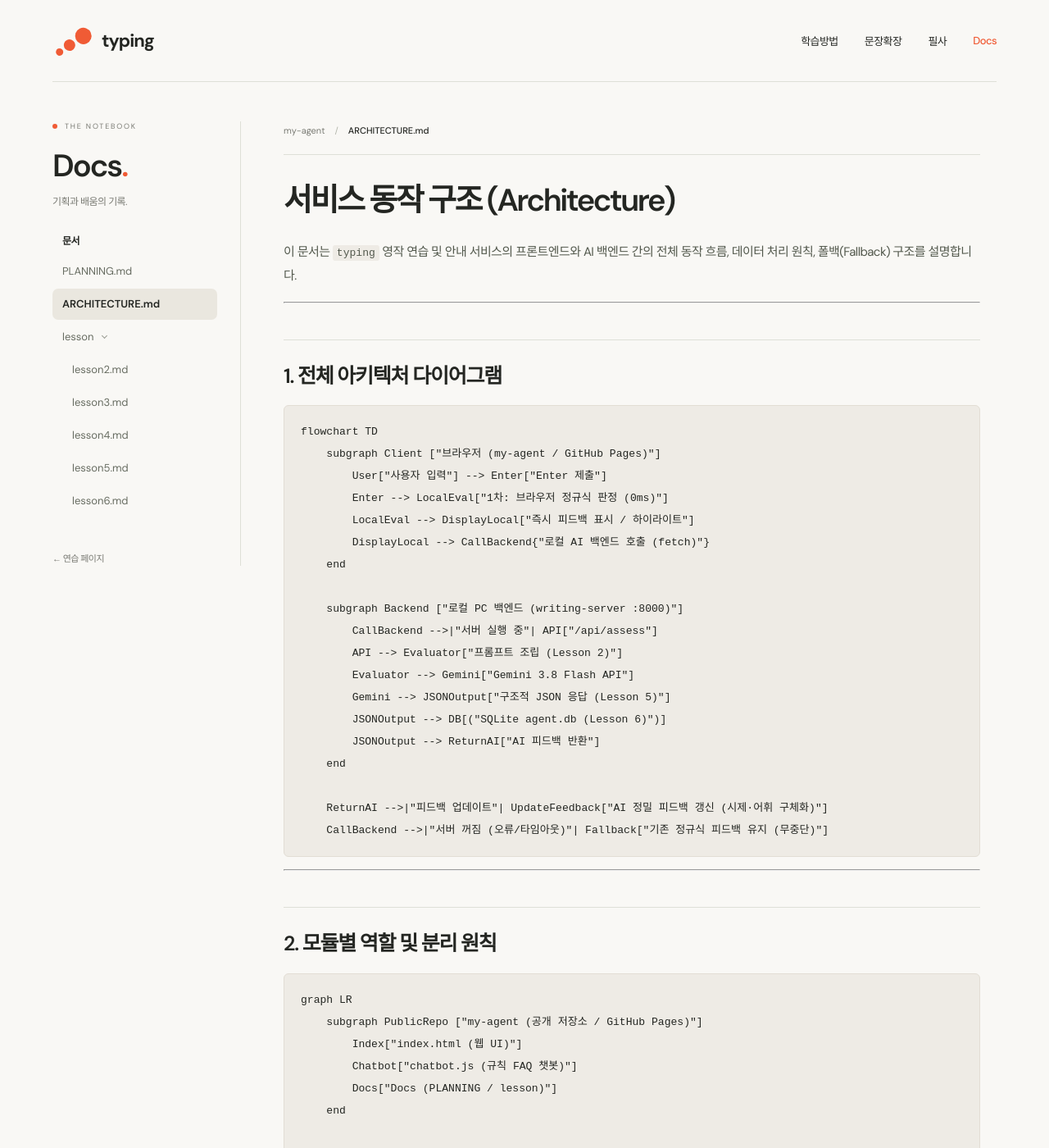
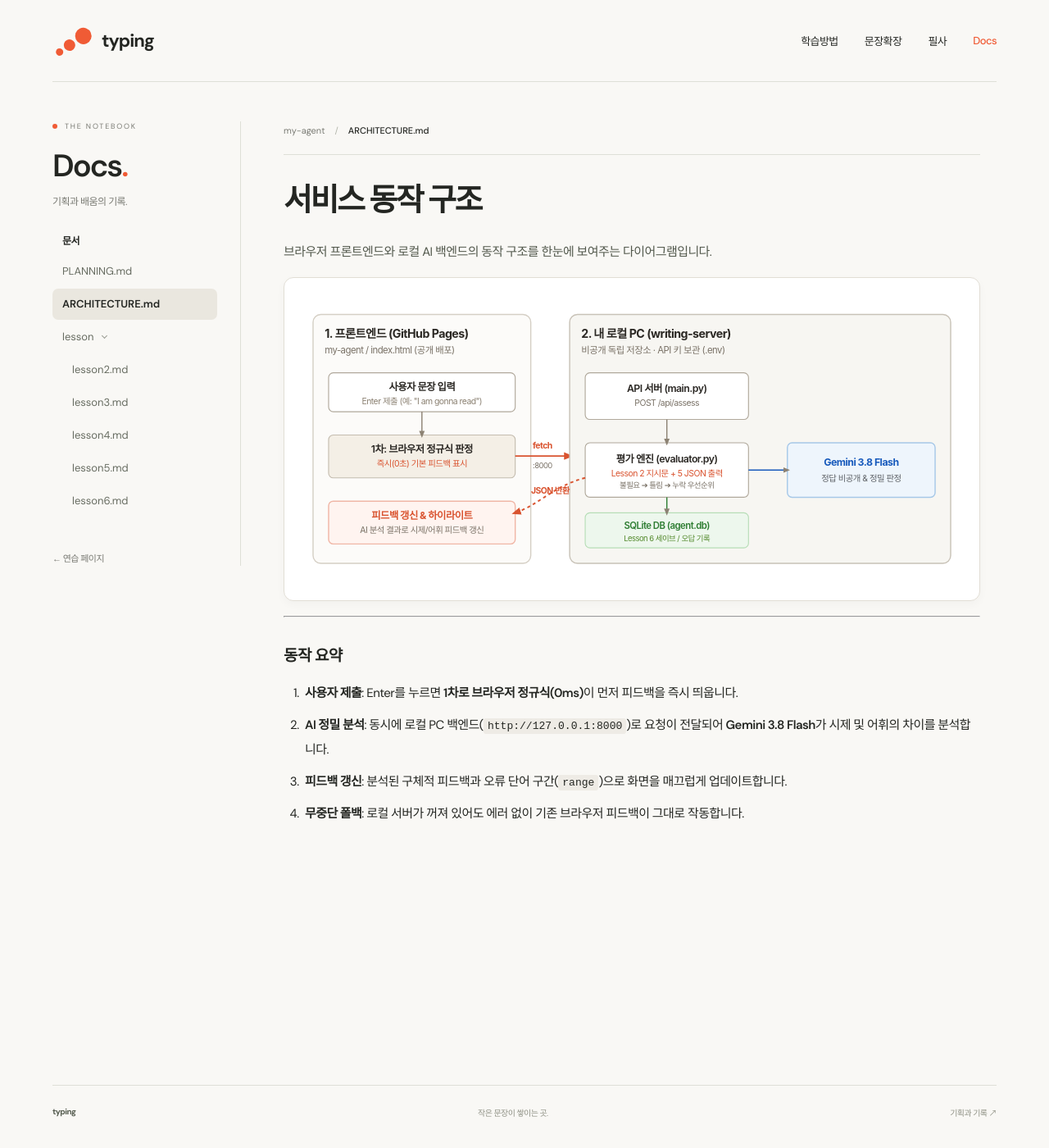
Before and after one commit to wkqkel9/my-agent, a Jekyll site: the page built from ARCHITECTURE.md, in a window 1280 px wide and 1400 px high. Shown: the whole window at 82% size. Built offline with Jekyll 4.4.1, drawn with Linux system fonts in a browser that asks for light colours; some of the changed text lies outside the part shown.

Commit message:
Simplify ARCHITECTURE.md with clear visual diagram and update layout

````diff
--- a/ARCHITECTURE.md
+++ b/ARCHITECTURE.md
@@ -3,106 +3,84 @@ layout: default
 title: 서비스 동작 구조
 ---
 
-# 서비스 동작 구조 (Architecture)
+# 서비스 동작 구조
 
-이 문서는 `typing` 영작 연습 및 안내 서비스의 프론트엔드와 AI 백엔드 간의 전체 동작 흐름, 데이터 처리 원칙, 폴백(Fallback) 구조를 설명합니다.
+브라우저 프론트엔드와 로컬 AI 백엔드의 동작 구조를 한눈에 보여주는 다이어그램입니다.
+
+<svg viewBox="0 0 860 380" width="100%" height="auto" xmlns="http://www.w3.org/2000/svg" style="background:#fff;border:1px solid #e2ded5;border-radius:12px;padding:16px;box-shadow:0 4px 12px rgba(0,0,0,0.03);font-family:-apple-system,BlinkMacSystemFont,'Segoe UI',Roboto,sans-serif;">
+  <defs>
+    <marker id="arrow" viewBox="0 0 10 10" refX="6" refY="5" markerWidth="6" markerHeight="6" orient="auto-start-reverse">
+      <path d="M 0 1 L 10 5 L 0 9 z" fill="#8c8273"/>
+    </marker>
+    <marker id="arrow-orange" viewBox="0 0 10 10" refX="6" refY="5" markerWidth="6" markerHeight="6" orient="auto-start-reverse">
+      <path d="M 0 1 L 10 5 L 0 9 z" fill="#d9532f"/>
+    </marker>
+  </defs>
+
+  <!-- 영역 1: 프론트엔드 -->
+  <rect x="20" y="30" width="280" height="320" rx="10" fill="#fcfbf9" stroke="#d5cfc5" stroke-width="1.5" />
+  <text x="35" y="60" font-size="15" font-weight="bold" fill="#2b2824">1. 프론트엔드 (GitHub Pages)</text>
+  <text x="35" y="80" font-size="12" fill="#7a7267">my-agent / index.html (공개 배포)</text>
+
+  <!-- 프론트 박스들 -->
+  <rect x="40" y="105" width="240" height="50" rx="6" fill="#ffffff" stroke="#b0a89b" stroke-width="1.2"/>
+  <text x="160" y="128" font-size="13" font-weight="600" text-anchor="middle" fill="#2b2824">사용자 문장 입력</text>
+  <text x="160" y="145" font-size="11" text-anchor="middle" fill="#8c8273">Enter 제출 (예: "I am gonna read")</text>
+
+  <rect x="40" y="185" width="240" height="55" rx="6" fill="#f4efe6" stroke="#c4bcaf" stroke-width="1.2"/>
+  <text x="160" y="208" font-size="13" font-weight="600" text-anchor="middle" fill="#2b2824">1차: 브라우저 정규식 판정</text>
+  <text x="160" y="226" font-size="11" text-anchor="middle" fill="#d9532f">즉시(0초) 기본 피드백 표시</text>
+
+  <rect x="40" y="270" width="240" height="55" rx="6" fill="#fff4f0" stroke="#f0b6a6" stroke-width="1.5"/>
+  <text x="160" y="293" font-size="13" font-weight="bold" text-anchor="middle" fill="#d9532f">피드백 갱신 & 하이라이트</text>
+  <text x="160" y="311" font-size="11" text-anchor="middle" fill="#7a7267">AI 분석 결과로 시제/어휘 피드백 갱신</text>
+
+  <line x1="160" y1="155" x2="160" y2="185" stroke="#8c8273" stroke-width="1.5" marker-end="url(#arrow)" />
+
+  <!-- 연결 화살표: 요청 -->
+  <path d="M 280 212 L 350 212" stroke="#d9532f" stroke-width="2" marker-end="url(#arrow-orange)" />
+  <text x="315" y="202" font-size="11" font-weight="bold" fill="#d9532f" text-anchor="middle">fetch</text>
+  <text x="315" y="228" font-size="10" fill="#7a7267" text-anchor="middle">:8000</text>
+
+  <!-- 영역 2: 로컬 백엔드 -->
+  <rect x="350" y="30" width="490" height="320" rx="10" fill="#f7f6f2" stroke="#c8c2b7" stroke-width="1.5" />
+  <text x="365" y="60" font-size="15" font-weight="bold" fill="#2b2824">2. 내 로컬 PC (writing-server)</text>
+  <text x="365" y="80" font-size="12" fill="#7a7267">비공개 독립 저장소 · API 키 보관 (.env)</text>
+
+  <!-- 백엔드 박스들 -->
+  <rect x="370" y="105" width="210" height="60" rx="6" fill="#ffffff" stroke="#b0a89b" stroke-width="1.2"/>
+  <text x="475" y="130" font-size="13" font-weight="600" text-anchor="middle" fill="#2b2824">API 서버 (main.py)</text>
+  <text x="475" y="148" font-size="11" text-anchor="middle" fill="#7a7267">POST /api/assess</text>
+
+  <rect x="370" y="195" width="210" height="70" rx="6" fill="#ffffff" stroke="#b0a89b" stroke-width="1.2"/>
+  <text x="475" y="220" font-size="13" font-weight="600" text-anchor="middle" fill="#2b2824">평가 엔진 (evaluator.py)</text>
+  <text x="475" y="238" font-size="11" text-anchor="middle" fill="#d9532f">Lesson 2 지시문 + 5 JSON 출력</text>
+  <text x="475" y="253" font-size="10" text-anchor="middle" fill="#7a7267">불필요 ➔ 틀림 ➔ 누락 우선순위</text>
+
+  <!-- Gemini AI 박스 -->
+  <rect x="630" y="195" width="190" height="70" rx="6" fill="#eef5fc" stroke="#a6c8e8" stroke-width="1.5"/>
+  <text x="725" y="225" font-size="13" font-weight="bold" text-anchor="middle" fill="#185abc">Gemini 3.8 Flash</text>
+  <text x="725" y="245" font-size="11" text-anchor="middle" fill="#5f6368">정답 비공개 & 정밀 판정</text>
+
+  <!-- SQLite DB 박스 -->
+  <rect x="370" y="285" width="210" height="45" rx="6" fill="#edf7ed" stroke="#b6ddb6" stroke-width="1.2"/>
+  <text x="475" y="306" font-size="12" font-weight="600" text-anchor="middle" fill="#2e7d32">SQLite DB (agent.db)</text>
+  <text x="475" y="321" font-size="10" text-anchor="middle" fill="#558b2f">Lesson 6 세이브 / 오답 기록</text>
+
+  <!-- 내부 화살표 -->
+  <line x1="475" y1="165" x2="475" y2="195" stroke="#8c8273" stroke-width="1.5" marker-end="url(#arrow)" />
+  <line x1="580" y1="230" x2="630" y2="230" stroke="#185abc" stroke-width="1.5" marker-end="url(#arrow)" />
+  <line x1="475" y1="265" x2="475" y2="285" stroke="#2e7d32" stroke-width="1.5" marker-end="url(#arrow)" />
+
+  <!-- 연결 화살표: 응답 -->
+  <path d="M 370 240 C 330 250, 310 275, 280 285" fill="none" stroke="#d9532f" stroke-width="2" stroke-dasharray="4,4" marker-end="url(#arrow-orange)" />
+  <text x="325" y="260" font-size="11" font-weight="bold" fill="#d9532f" text-anchor="middle">JSON 반환</text>
+</svg>
 
 ---
 
-## 1. 전체 아키텍처 다이어그램
-
-```mermaid
-flowchart TD
-    subgraph Client ["브라우저 (my-agent / GitHub Pages)"]
-        User["사용자 입력"] --> Enter["Enter 제출"]
-        Enter --> LocalEval["1차: 브라우저 정규식 판정 (0ms)"]
-        LocalEval --> DisplayLocal["즉시 피드백 표시 / 하이라이트"]
-        DisplayLocal --> CallBackend{"로컬 AI 백엔드 호출 (fetch)"}
-    end
-
-    subgraph Backend ["로컬 PC 백엔드 (writing-server :8000)"]
-        CallBackend -->|"서버 실행 중"| API["/api/assess"]
-        API --> Evaluator["프롬프트 조립 (Lesson 2)"]
-        Evaluator --> Gemini["Gemini 3.8 Flash API"]
-        Gemini --> JSONOutput["구조적 JSON 응답 (Lesson 5)"]
-        JSONOutput --> DB[("SQLite agent.db (Lesson 6)")]
-        JSONOutput --> ReturnAI["AI 피드백 반환"]
-    end
-
-    ReturnAI -->|"피드백 업데이트"| UpdateFeedback["AI 정밀 피드백 갱신 (시제·어휘 구체화)"]
-    CallBackend -->|"서버 꺼짐 (오류/타임아웃)"| Fallback["기존 정규식 피드백 유지 (무중단)"]
-```
-
----
-
-## 2. 모듈별 역할 및 분리 원칙
-
-```mermaid
-graph LR
-    subgraph PublicRepo ["my-agent (공개 저장소 / GitHub Pages)"]
-        Index["index.html (웹 UI)"]
-        Chatbot["chatbot.js (규칙 FAQ 챗봇)"]
-        Docs["Docs (PLANNING / lesson)"]
-    end
-
-    subgraph PrivateRepo ["writing-server (로컬 전용 백엔드)"]
-        Main["main.py (HTTP API 서버)"]
-        Eval["evaluator.py (Gemini AI 평가 엔진)"]
-        Database["db.py (SQLite 이력 보관)"]
-        Secret[".env (비밀 API 키 보관)"]
-    end
-
-    Index <-->|"JSON API 통신 (:8000)"| Main
-    Eval --- Secret
-    Main --- Database
-```
-
-* **보안 및 키 분리 (Lesson 2)**:
-  * GitHub Pages로 배포되는 `my-agent` 저장소에는 **절대로 API 키나 비밀값을 두지 않습니다.**
-  * Gemini API 키는 로컬의 `writing-server/.env`에만 안전하게 보관됩니다.
-* **비동기 이중 판정 (하이브리드 & 무중단 폴백)**:
-  * 엔터 즉시 브라우저 정규식으로 기본 피드백(또는 정답 패스)을 0초 만에 띄워 사용자 경험을 유지합니다.
-  * 로컬 AI 백엔드가 실행 중이면 백그라운드에서 Gemini의 정밀 평가 결과(정확한 시제/어휘 차이 및 하이라이트)를 받아 피드백을 자연스럽게 갱신합니다.
-  * 로컬 서버가 꺼져 있거나 타임아웃(1.5초)이 발생해도 에러 창 없이 정규식 피드백이 그대로 유지됩니다.
-
----
-
-## 3. 영작 평가 순서 및 우선순위 (기획 규칙)
-
-AI 프롬프트와 로컬 판정기는 모두 다음 우선순위 규칙을 엄격하게 준수합니다:
-
-```mermaid
-flowchart TD
-    A["사용자 문장 입력"] --> B{"1. 불필요한 표현이 있는가?<br>(문제에 없는 뜻/단어 추가)"}
-    B -->|"Yes"| B1["불필요한 표현 안내 (extra)<br>※ 철자/문법 오류가 있어도 제거 먼저 안내"]
-    B -->|"No"| C{"2. 틀린 표현이 있는가?<br>(시제, 문법, 품사, 철자 오타)"}
-    C -->|"Yes"| C1["틀린 표현 / 철자 수정 방향 안내 (error/typo)<br>※ 절대 정답 문장을 공개하지 않음"]
-    C -->|"No"| D{"3. 빠진 표현이 있는가?<br>(주어, 목적어, 필수 수식구 누락)"}
-    D -->|"Yes"| D1["빠진 표현 안내 (incomplete)<br>※ 누락된 의미 성분 추가 유도"]
-    D -->|"No"| E["정답 처리 (correct) ➔ 다음 문장 진행"]
-```
-
----
-
-## 4. 데이터 저장 및 복습 흐름 (Lesson 6)
-
-```mermaid
-sequenceDiagram
-    autonumber
-    actor User as 사용자
-    participant UI as index.html
-    participant Server as writing-server
-    participant AI as Gemini 3.8 Flash
-    participant DB as SQLite (agent.db)
-
-    User->>UI: 문장 입력 후 Enter
-    UI->>UI: 1차 로컬 판정 결과 즉시 렌더링
-    UI->>Server: POST /api/assess {text, round, session_id}
-    Server->>AI: 지시문 + 문제 문맥 전달
-    AI-->>Server: 구조적 JSON 응답 반환
-    Server->>DB: 제출 문장, 오류 종류, 피드백 기록
-    Server-->>UI: 최종 AI 판정 JSON 반환
-    UI->>UI: 정밀 힌트 및 오류 위치(range) 하이라이트 갱신
-```
-
-* 사용자의 제출 답안과 AI 피드백 내역은 로컬 PC의 `writing-server/data/agent.db`에 영구 보관되어 추후 오답 분석 및 학습 복습에 활용됩니다.
+### 동작 요약
+1. **사용자 제출**: Enter를 누르면 **1차로 브라우저 정규식(0ms)**이 먼저 피드백을 즉시 띄웁니다.
+2. **AI 정밀 분석**: 동시에 로컬 PC 백엔드(`http://127.0.0.1:8000`)로 요청이 전달되어 **Gemini 3.8 Flash**가 시제 및 어휘의 차이를 분석합니다.
+3. **피드백 갱신**: 분석된 구체적 피드백과 오류 단어 구간(`range`)으로 화면을 매끄럽게 업데이트합니다.
+4. **무중단 폴백**: 로컬 서버가 꺼져 있어도 에러 없이 기존 브라우저 피드백이 그대로 작동합니다.
--- a/_layouts/default.html
+++ b/_layouts/default.html
@@ -6,6 +6,20 @@
   <meta name="theme-color" content="#f9f8f5">
   <title>{{ page.title | escape }} — typing Docs</title>
   <link rel="stylesheet" href="{{ '/wiki.css' | relative_url }}">
+  <script type="module">
+    import mermaid from 'https://cdn.jsdelivr.net/npm/mermaid@11/dist/mermaid.esm.min.mjs';
+    mermaid.initialize({ startOnLoad: true, theme: 'neutral' });
+    document.addEventListener('DOMContentLoaded', () => {
+      document.querySelectorAll('pre code.language-mermaid').forEach(el => {
+        const pre = el.parentElement;
+        const div = document.createElement('div');
+        div.className = 'mermaid';
+        div.textContent = el.textContent;
+        pre.parentNode.replaceChild(div, pre);
+      });
+      mermaid.run();
+    });
+  </script>
 </head>
 <body>
   <a class="skip-link" href="#document">본문으로 이동</a>
````
